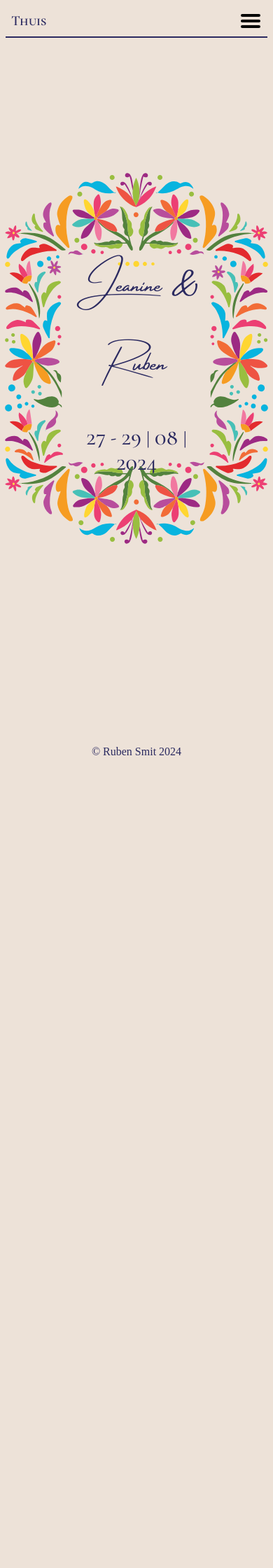
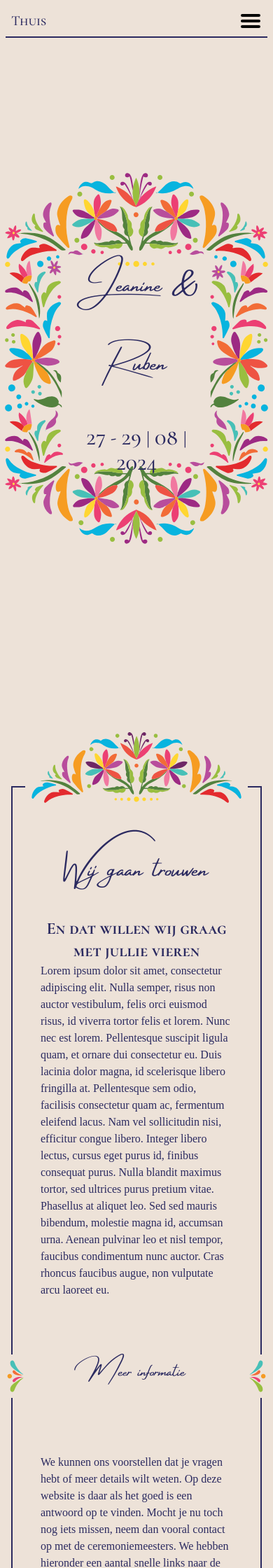
Before and after one commit to RubenSmit/bruiloftjeanineenruben.nl, a Jekyll site: the page built from index.markdown, in a window 390 px wide. Shown: the top 2240 px of the page at 70% size. Built offline with Jekyll 4.4.1, drawn with Linux system fonts in a browser that asks for light colours; some web fonts are replaced; before the commit the page ends 1106 px from its top, so only the background shows below that; some of the changed text lies outside the part shown.

Commit message:
Add content structure and rsvp form

```diff
--- a/_includes/card.html
+++ b/_includes/card.html
@@ -1,4 +1,4 @@
-<div class="max-w-5xl mx-auto my-10 p-4 md:p-10">
+<div id="{{include.title | downcase | replace: " ", "_"}}" class="max-w-5xl mx-auto my-10 p-4 md:p-10">
   <div class="relative p-5 md:p-10">
     <img src="/images/top_decoration.svg" class="w-full -mt-1/2" alt="" role="presentation">
     <div class="absolute bottom-0 left-0 w-5 md:w-10 h-1/3 md:h-1/4 border-l-2 border-t-2 border-primary"></div>
--- /dev/null
+++ b/_includes/link.html
@@ -0,0 +1,3 @@
+<a href="{{include.path}}" class="flex justify-between w-full border-primary border-b-2 p-2 my-6 font-semibold text-lg">
+  <span>{{include.title}}</span> <span>➔</span>
+</a>
--- a/_layouts/default.html
+++ b/_layouts/default.html
@@ -27,7 +27,7 @@
       </button>
     </div>
     <a href="/programma" class="hidden md:inline p-2 hover:font-bold" data-menu="item">Programma</a>
-    <a href="/overnachten" class="hidden md:inline p-2 hover:font-bold" data-menu="item">Overnachten</a>
+    <a href="/details" class="hidden md:inline p-2 hover:font-bold" data-menu="item">Details</a>
     <a href="/help_mee" class="hidden md:inline p-2 hover:font-bold" data-menu="item">Help mee</a>
     <a href="/vraag_en_antwoord" class="hidden md:inline p-2 hover:font-bold" data-menu="item">Vraag & Antwoord</a>
     <a href="/rsvp" class="hidden md:inline p-2 hover:font-bold text-secondary" data-menu="item">RSVP</a>
--- a/index.markdown
+++ b/index.markdown
@@ -3,4 +3,33 @@ title: Bruiloft Jeanine en Ruben · 27-29 | 08 | 2024
 description: Drie dagen? Wat gaan jullie doen dan? Hier wat antwoorden op je vragen.
 layout: default
 ---
+
 {% include hero.html %}
+
+{% capture card_content %}
+<div class="font-bold text-2xl text-center">En dat willen wij graag met jullie vieren</div>
+Lorem ipsum dolor sit amet, consectetur adipiscing elit. Nulla semper, risus non auctor vestibulum, felis orci euismod
+risus, id viverra tortor felis et lorem. Nunc nec est lorem. Pellentesque suscipit ligula quam, et ornare dui
+consectetur eu. Duis lacinia dolor magna, id scelerisque libero fringilla at. Pellentesque sem odio, facilisis
+consectetur quam ac, fermentum eleifend lacus. Nam vel sollicitudin nisi, efficitur congue libero. Integer libero
+lectus, cursus eget purus id, finibus consequat purus. Nulla blandit maximus tortor, sed ultrices purus pretium vitae.
+Phasellus at aliquet leo. Sed sed mauris bibendum, molestie magna id, accumsan urna. Aenean pulvinar leo et nisl tempor,
+faucibus condimentum nunc auctor. Cras rhoncus faucibus augue, non vulputate arcu laoreet eu.
+
+{% include card_title.html title="Meer informatie" %}
+We kunnen ons voorstellen dat je vragen hebt of meer details wilt weten. Op deze website is daar als het goed is een
+antwoord op te vinden. Mocht je nu toch nog iets missen, neem dan vooral contact op met de ceremoniemeesters. We hebben
+hieronder een aantal snelle links naar de verschillende onderdelen van de website geplaatst.
+
+{% include link.html title="Programma" path="/programma" %}
+{% include link.html title="Overnachten" path="/details#overnachten" %}
+{% include link.html title="Locatie" path="/details#locatie" %}
+{% include link.html title="Dresscode" path="/details#dresscode" %}
+{% include link.html title="Cadeauwensen" path="/details#cadeauwensen" %}
+{% include link.html title="Help mee" path="/help_mee" %}
+{% include link.html title="Vraag & Antwoord" path="/vraag_en_antwoord" %}
+{% include link.html title="RSVP" path="/rsvp" %}
+{% include link.html title="Ceremoniemeesters" path="/rsvp#ceremoniemeesters" %}
+
+{% endcapture %}
+{% include card.html title="Wij gaan trouwen" content=card_content %}
--- a/style/style.css
+++ b/style/style.css
@@ -70,3 +70,12 @@
 .font-curly {
     font-family: 'AmsterdamFour', sans-serif;
 }
+
+a {
+    font-weight: 500;
+}
+
+a:hover {
+    font-weight: bold;
+    color: #cd6944;
+}
--- a/vraag_en_antwoord.markdown
+++ b/vraag_en_antwoord.markdown
@@ -6,7 +6,8 @@ layout: default
 
 {% capture card_content %}
 <h3 class="text-center w-full text-xl md:text-2xl font-bold">Drie dagen? Wat gaan jullie doen dan?</h3>
-Hier wat antwoorden op de meest gestelde vragen. Meer info en een officiële uitnodiging volgt later.
+Hier wat antwoorden op de meest gestelde vragen. Want die zijn er hebben we gemerkt. Laat deze pagina gerust zien aan je
+oma, kapster of wie er dan ook meer wil weten.
 
 {% include card_title.html title="Maar waarom?" %}
 Waarom niet? Door de bruiloft over meerdere dagen uit te spreiden hoeven we geen haast te maken en kunnen we zelf meer
```
Also changed, not shown: details.markdown (added, +63 -0 lines), help_mee.markdown (added, +21 -0 lines), rsvp.markdown (renamed from overnachten.markdown, +13 -10 lines).
